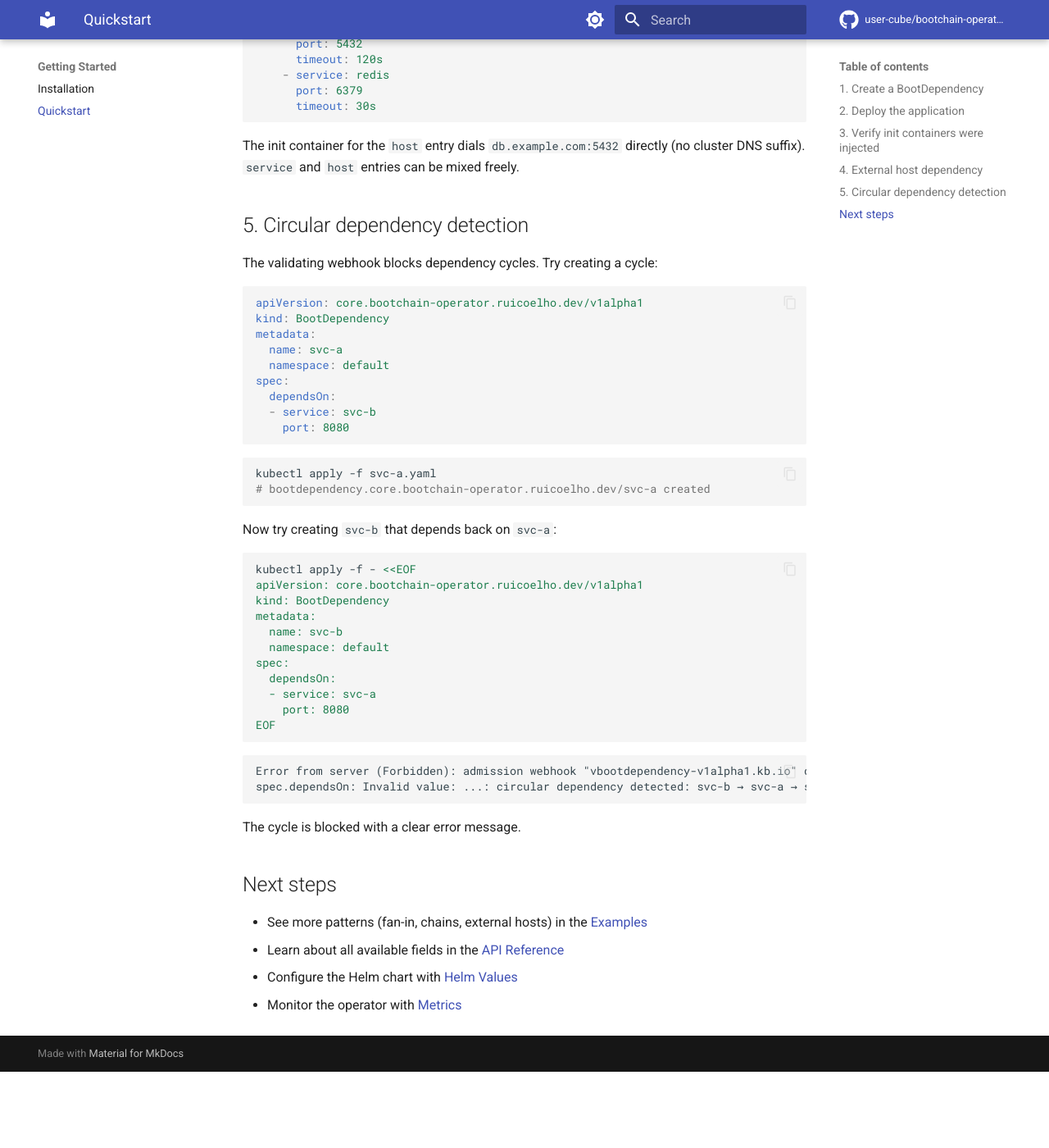
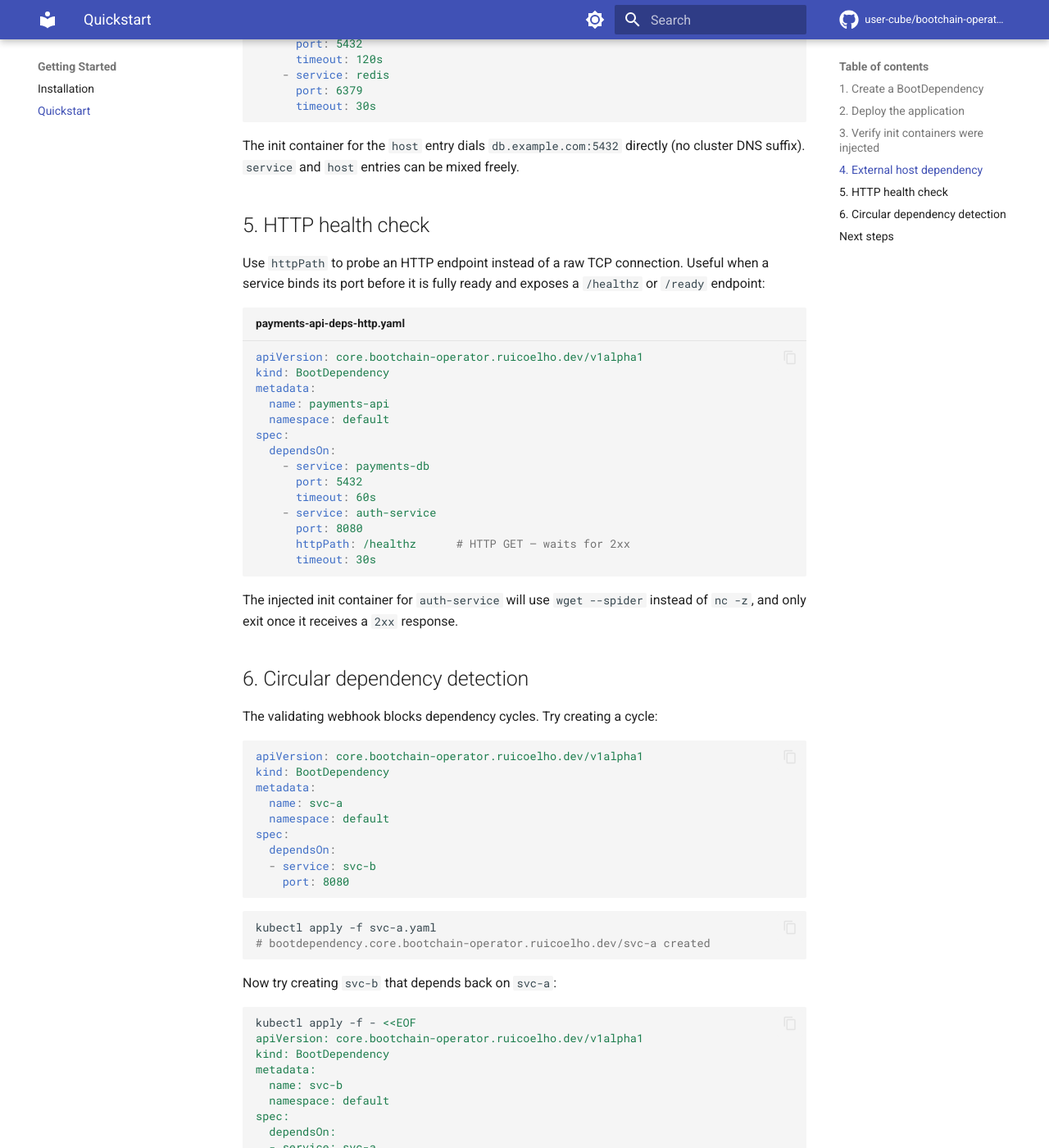
Before and after one commit to user-cube/bootchain-operator, an MkDocs documentation site: the page built from docs/getting-started/quickstart.md, in a window 1280 px wide and 1400 px high, scrolled down 2231 px. Shown: the whole window at 82% size. Built offline with MkDocs 1.6.1 and Material for MkDocs 9.7.7, drawn with Linux system fonts in a browser that asks for light colours; comment, search, counter and statistics services are not loaded; before the commit the page ends 3538 px from its top, so only the background shows below that; some of the changed text lies outside the part shown.

````diff
--- a/docs/getting-started/quickstart.md
+++ b/docs/getting-started/quickstart.md
@@ -107,7 +107,30 @@
 
 The init container for the `host` entry dials `db.example.com:5432` directly (no cluster DNS suffix). `service` and `host` entries can be mixed freely.
 
-## 5. Circular dependency detection
+## 5. HTTP health check
+
+Use `httpPath` to probe an HTTP endpoint instead of a raw TCP connection. Useful when a service binds its port before it is fully ready and exposes a `/healthz` or `/ready` endpoint:
+
+```yaml title="payments-api-deps-http.yaml"
+apiVersion: core.bootchain-operator.ruicoelho.dev/v1alpha1
+kind: BootDependency
+metadata:
+  name: payments-api
+  namespace: default
+spec:
+  dependsOn:
+    - service: payments-db
+      port: 5432
+      timeout: 60s
+    - service: auth-service
+      port: 8080
+      httpPath: /healthz      # HTTP GET — waits for 2xx
+      timeout: 30s
+```
+
+The injected init container for `auth-service` will use `wget --spider` instead of `nc -z`, and only exit once it receives a `2xx` response.
+
+## 6. Circular dependency detection
 
 The validating webhook blocks dependency cycles. Try creating a cycle:
 
@@ -153,7 +176,7 @@
 
 ## Next steps
 
-- See more patterns (fan-in, chains, external hosts) in the [Examples](../examples.md)
+- See more patterns (fan-in, chains, external hosts, HTTP checks) in the [Examples](../examples.md)
 - Learn about all available fields in the [API Reference](../reference/api.md)
 - Configure the Helm chart with [Helm Values](../reference/helm-values.md)
 - Monitor the operator with [Metrics](../reference/metrics.md)
````
Also changed, not shown: other parts of docs/getting-started/quickstart.md (+1 -1 lines), 1 other file.
